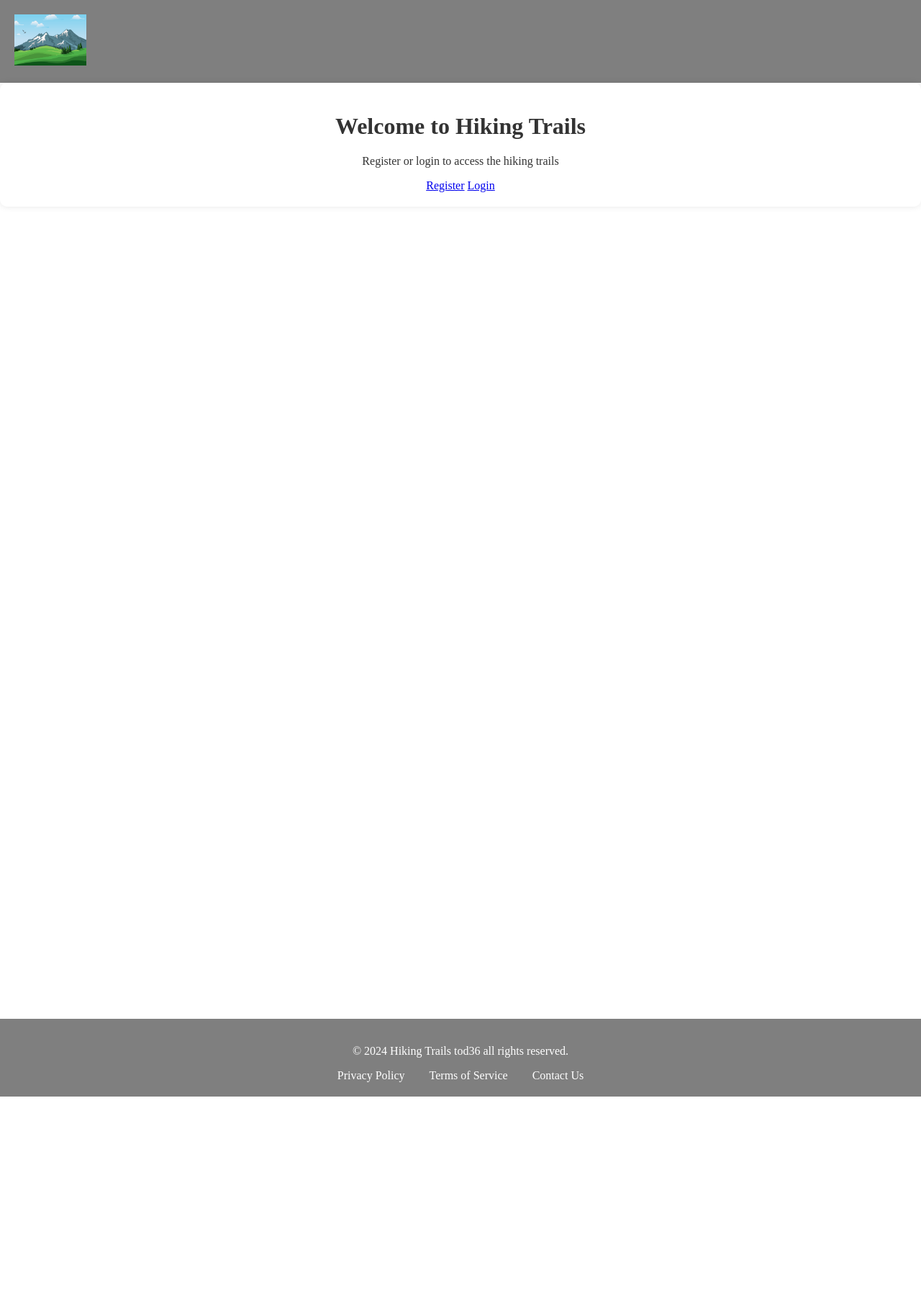
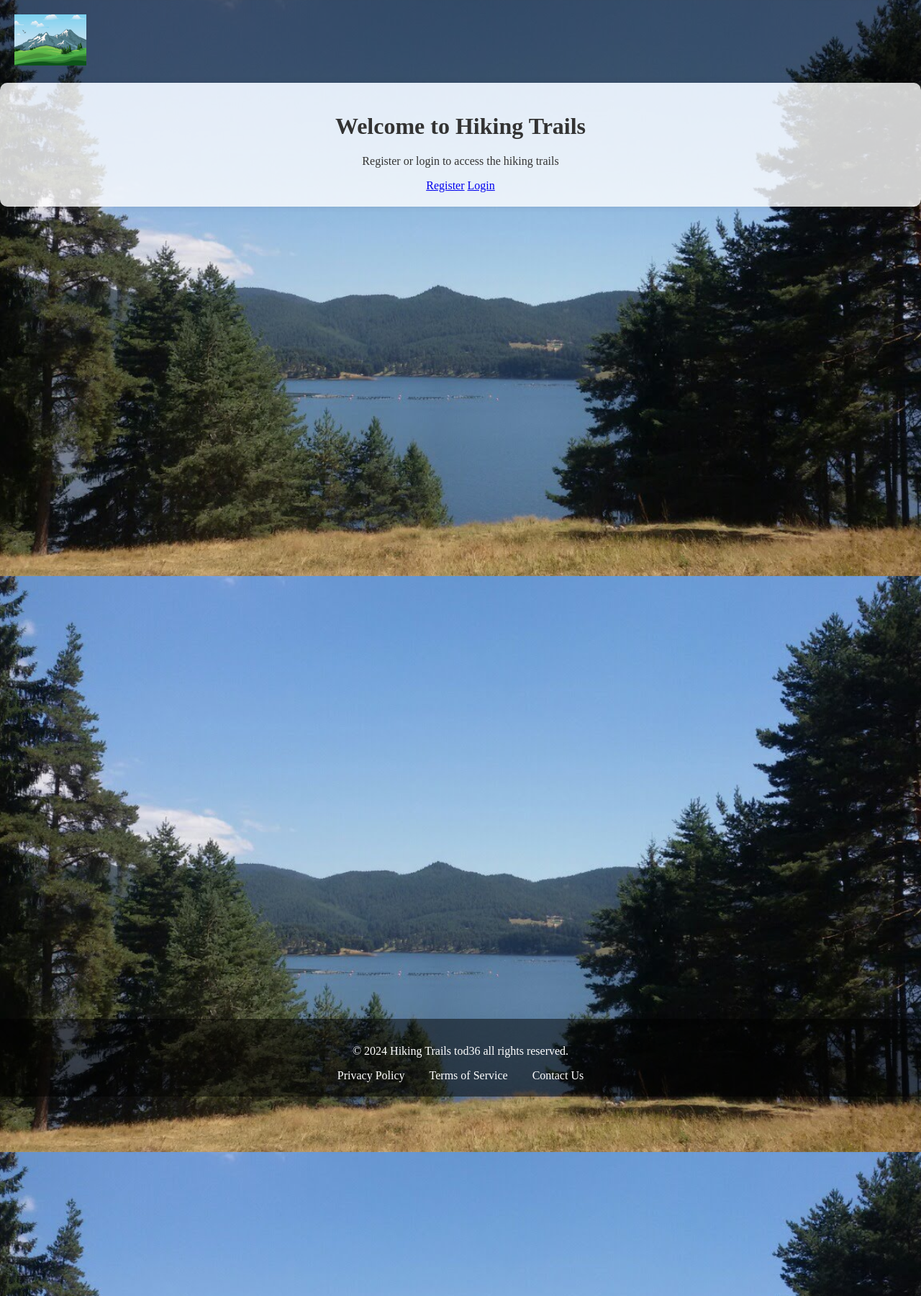
Before and after one commit to tod36/HikingTrails, a Django app: page / in a window 1280 px wide. Shown: the whole page at 72% size. Run offline with Django 5.2, Linux system fonts and the light colour scheme.

Commit message:
with requirements

```diff
--- a/static/css/home.css
+++ b/static/css/home.css
@@ -3,7 +3,7 @@ body, html {
     padding: 0;
     height: 150%;
     font-family: "Times New Roman", sans-serif;
-    background-image: url('../images/home.jpg');
+    background-image: url('static/images/home.jpg');
     background-size: cover;
     background-position: center;
     background-attachment: fixed;
```
Also changed, not shown: static/images/160_0107.JPG, static/images/IMG-20190421-WA0002.jpg, static/images/IMG_20180517_104549.jpg, static/images/bilo.jpg, static/images/home.jpg, static/images/image-0-02-05-48b965f3a3e7f7e20d45db527a822e0cd9b15515067858d5e473c43e7f858fdd-V.jpg, static/images/image-0-02-05-e043d9eecd70f10990abf589066a72a4813524e3c9b5cbeebdd19c17c17f53fa-V.jpg, static/images/lykatu6ene.jpg, static/images/vyjeta.jpg.
